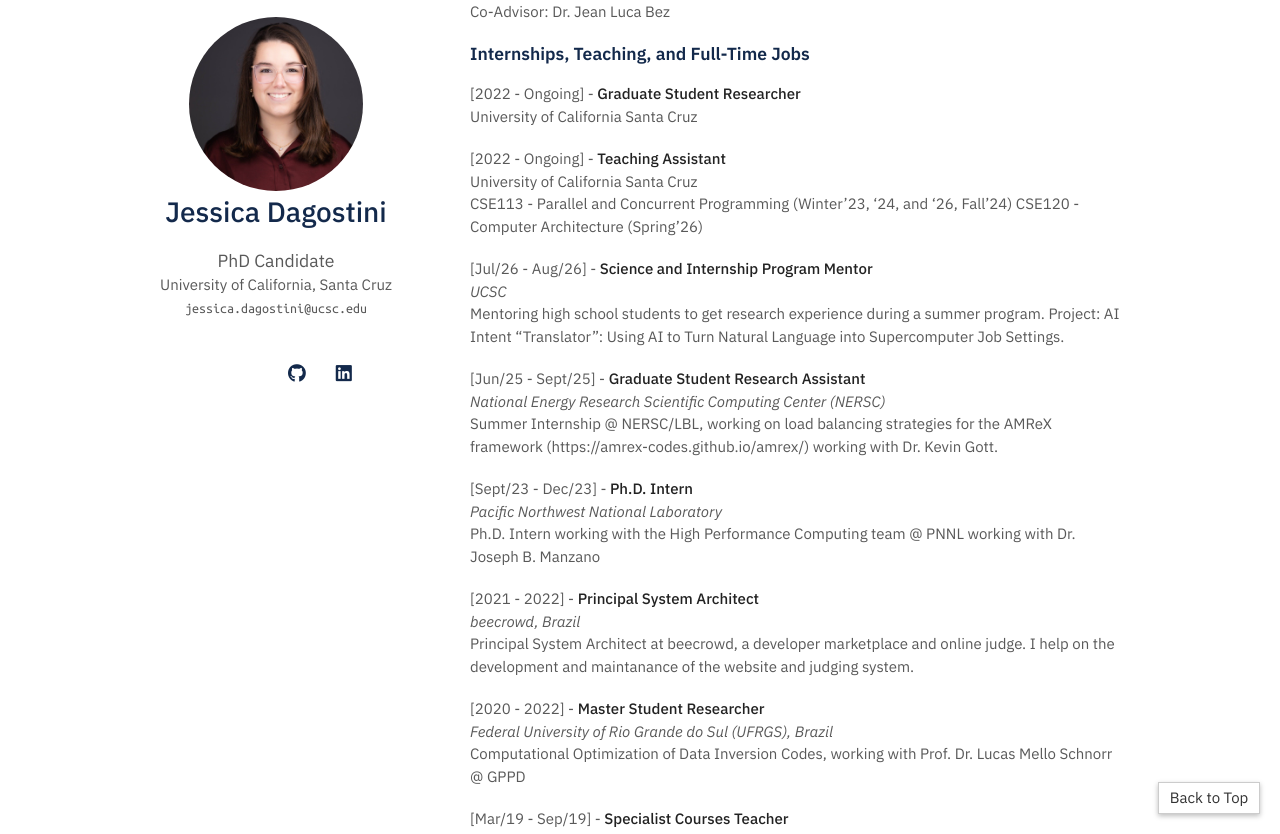
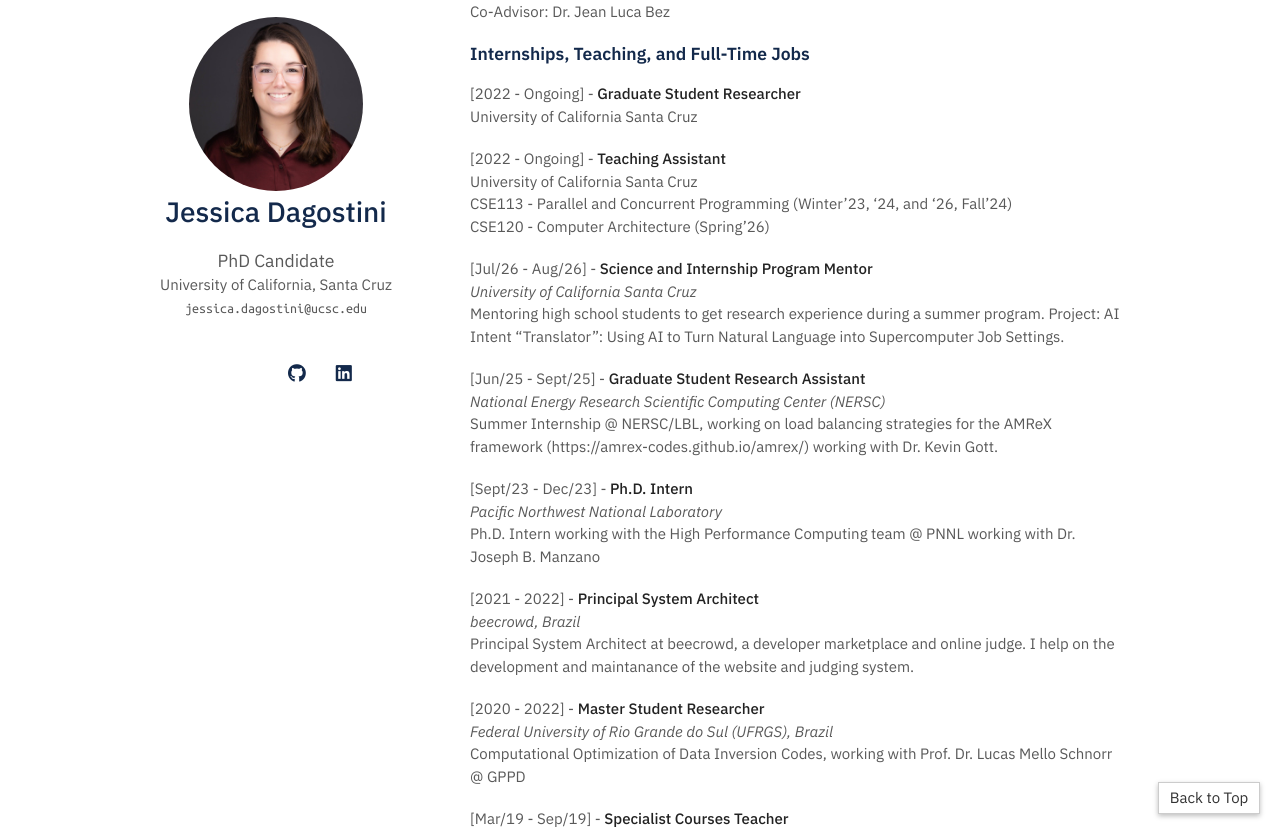
Before and after one commit to jessdagostini/jessdagostini.github.io, a Jekyll site: the page built from experience.md, in a window 1280 px wide and 900 px high, scrolled down 454 px, cut to the strip 66-900 px from the top of the window. Built offline with Jekyll 4.4.1, drawn with Linux system fonts in a browser that asks for light colours; a style sheet for code colours, icons or effects is not loaded.

Commit message:
Small fixes

```diff
--- a/_config.yml
+++ b/_config.yml
@@ -19,7 +19,7 @@ enable_last_update: false
 
 # Links
 link_type: icon #text/icon
-google_scholar: https://scholar.google.com/citations?user=VJTwukYAAAAJ&hl=en
+google_scholar: https://scholar.google.com/citations?user=esf5dawAAAAJ&hl=en
 github_link: https://github.com/jessdagostini/
 linkedin: https://www.linkedin.com/in/jessica-dagostini/
 cv_link: /assets/files/JessicaDagostiniCV.pdf
--- a/_includes/experience.md
+++ b/_includes/experience.md
@@ -26,11 +26,11 @@
 
 - [2022 - Ongoing] - **Teaching Assistant**<br />
     University of California Santa Cruz<br />
-    CSE113 - Parallel and Concurrent Programming (Winter'23, '24, and '26, Fall'24)
+    CSE113 - Parallel and Concurrent Programming (Winter'23, '24, and '26, Fall'24)<br />
     CSE120 - Computer Architecture (Spring'26)
 
 - [Jul/26 - Aug/26] - **Science and Internship Program Mentor**<br />
-_UCSC_ <br />
+_University of California Santa Cruz_ <br />
 Mentoring high school students to get research experience during a summer program. Project: AI Intent “Translator”: Using AI to Turn Natural Language into Supercomputer Job Settings.
 
 - [Jun/25 - Sept/25] - **Graduate Student Research Assistant**<br />
```
